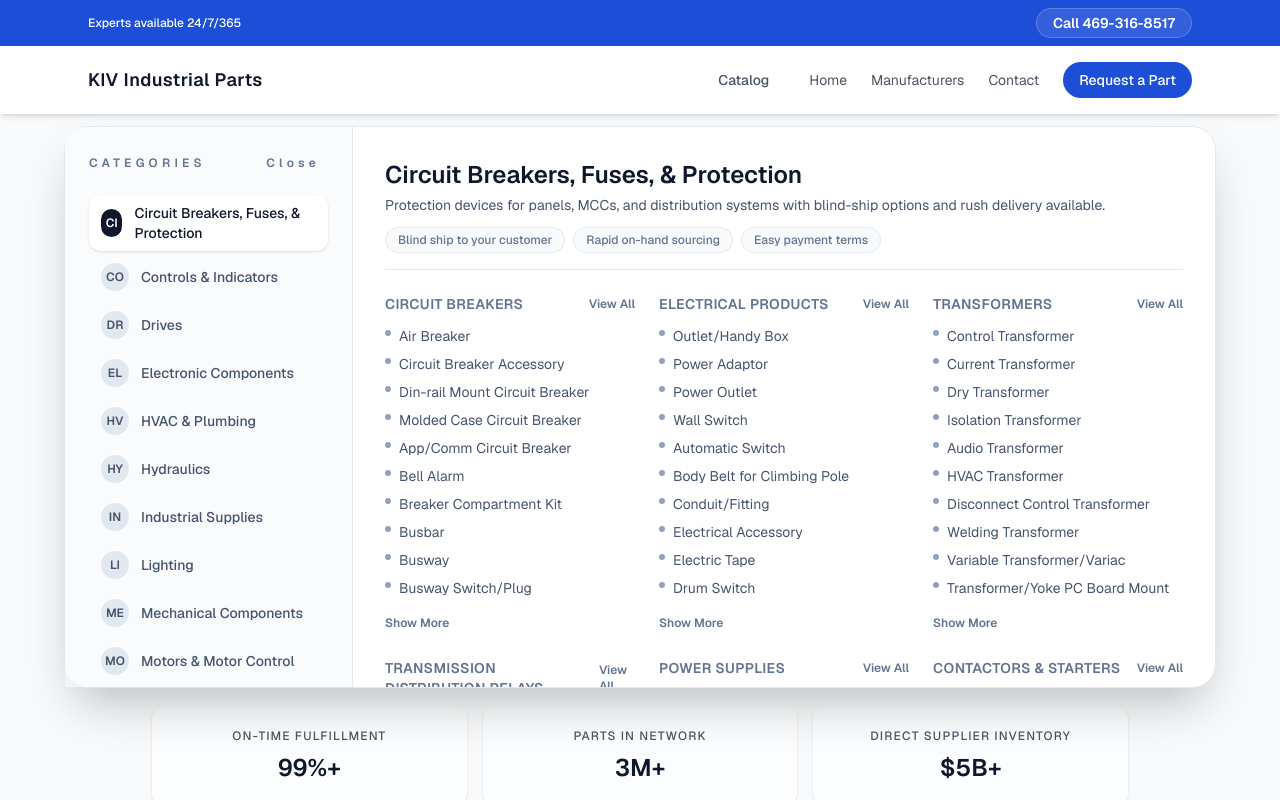
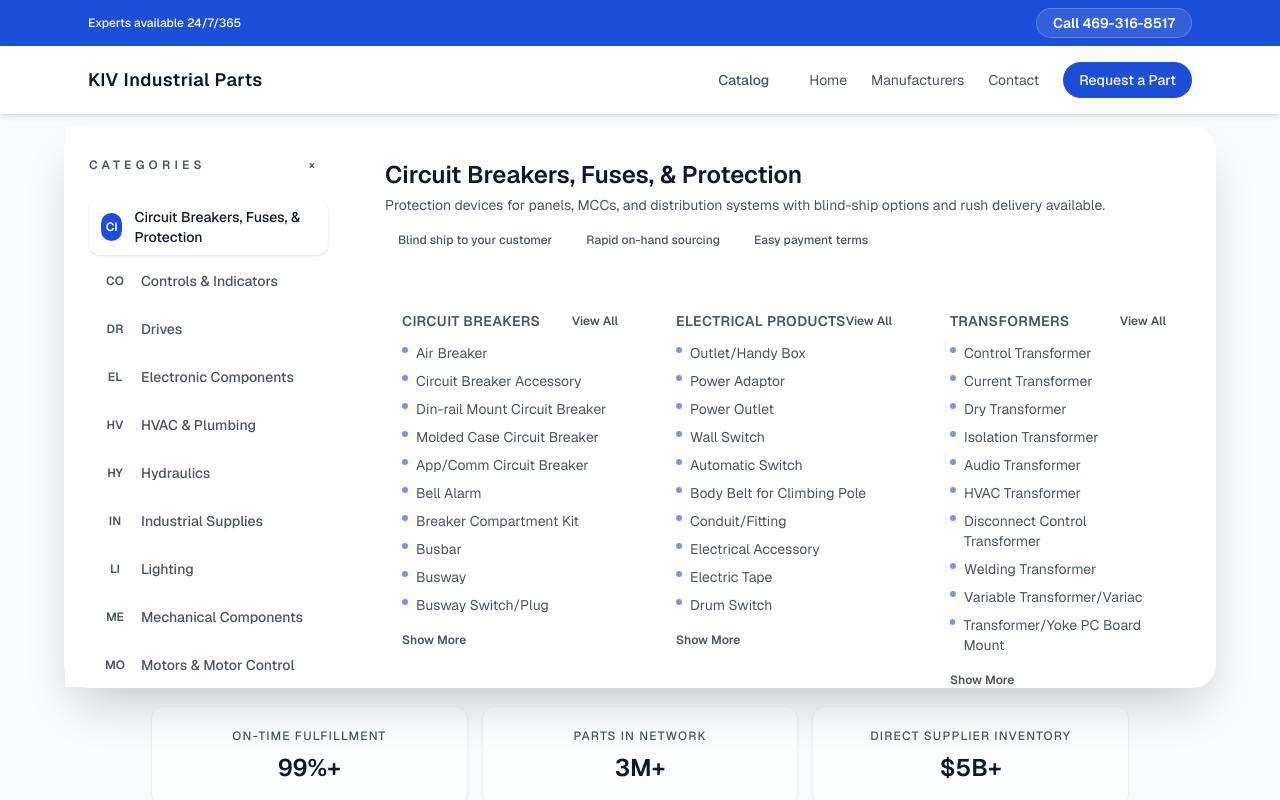
Before and after one commit to kunjtapiawala/kivindustrial, a Next.js app: page / in a window 1280 px wide. Both pictures are taken after a click on the button "Catalog". Shown: the top 800 px of the page. Built offline with nearby package versions, Linux system fonts and the light colour scheme.

Commit message:
feat: restyle catalog menu and add close control

```diff
--- a/src/components/catalog-mega-menu.tsx
+++ b/src/components/catalog-mega-menu.tsx
@@ -47,16 +47,20 @@ const CatalogMegaMenu = ({ onClose, activeCategoryId, onSelectCategory }: Catalo
 
   return (
     <div className="absolute left-0 right-0 top-full z-40 hidden sm:block">
-      <div className="mx-auto mt-3 flex max-w-6xl rounded-3xl border border-slate-200 bg-white text-slate-900 shadow-2xl">
-        <aside className="w-72 overflow-y-auto border-r border-slate-200 bg-slate-50/70 p-6" style={{ maxHeight: "70vh" }}>
-          <div className="flex items-center justify-between text-xs font-semibold uppercase tracking-[0.35em] text-slate-500">
+      <div className="mx-auto mt-3 flex max-w-6xl rounded-3xl border border-white/10 bg-surface text-primary shadow-2xl shadow-black/20 ring-1 ring-white/5">
+        <aside
+          className="relative w-72 overflow-y-auto border-r border-white/5 bg-surface/80 p-6 backdrop-blur"
+          style={{ maxHeight: "70vh" }}
+        >
+          <div className="flex items-center justify-between text-xs font-semibold uppercase tracking-[0.35em] text-muted">
             Categories
             <button
               type="button"
               onClick={onClose}
-              className="rounded-md px-2 py-1 text-slate-500 transition hover:text-slate-700 focus-visible:outline-none focus-visible:ring-2 focus-visible:ring-slate-400"
+              className="inline-flex h-7 w-7 items-center justify-center rounded-full bg-white/5 text-muted transition hover:bg-accent hover:text-white focus-visible:outline-none focus-visible:ring-2 focus-visible:ring-accent focus-visible:ring-offset-2 focus-visible:ring-offset-surface"
+              aria-label="Close catalog menu"
             >
-              Close
+              <span aria-hidden="true">&times;</span>
             </button>
           </div>
           <ul className="mt-5 space-y-1 text-sm">
@@ -67,9 +71,11 @@ const CatalogMegaMenu = ({ onClose, activeCategoryId, onSelectCategory }: Catalo
                   <button
                     type="button"
                     onClick={() => onSelectCategory(category.id)}
-                    className={`flex w-full items-center gap-3 rounded-xl px-3 py-2 text-left transition focus-visible:outline-none focus-visible:ring-2 focus-visible:ring-slate-400 ${isActive ? "bg-white text-slate-900 shadow-sm" : "text-slate-600 hover:bg-white/70 hover:text-slate-900"}`}
+                    className={`flex w-full items-center gap-3 rounded-xl px-3 py-2 text-left transition focus-visible:outline-none focus-visible:ring-2 focus-visible:ring-accent ${isActive ? "bg-white/10 text-primary shadow-sm" : "text-muted hover:bg-white/5 hover:text-primary"}`}
                   >
-                    <span className={`flex h-7 w-7 items-center justify-center rounded-full text-xs font-semibold ${isActive ? "bg-slate-900 text-white" : "bg-slate-200 text-slate-600"}`}>
+                    <span
+                      className={`flex h-7 w-7 items-center justify-center rounded-full text-xs font-semibold ${isActive ? "bg-accent text-white" : "bg-white/10 text-muted"}`}
+                    >
                       {category.name.slice(0, 2).toUpperCase()}
                     </span>
                     <span className="text-sm font-medium">{category.name}</span>
@@ -79,13 +85,13 @@ const CatalogMegaMenu = ({ onClose, activeCategoryId, onSelectCategory }: Catalo
             })}
           </ul>
         </aside>
-        <div className="flex-1 overflow-y-auto p-8" style={{ maxHeight: "70vh" }}>
-          <header className="border-b border-slate-200 pb-4">
-            <h3 className="text-2xl font-semibold text-slate-900">{activeCategory.name}</h3>
-            <p className="mt-1 text-sm text-slate-600">{activeCategory.description}</p>
-            <div className="mt-3 flex flex-wrap gap-2 text-xs font-medium text-slate-500">
+        <div className="relative flex-1 overflow-y-auto p-8" style={{ maxHeight: "70vh" }}>
+          <header className="border-b border-white/10 pb-4">
+            <h3 className="text-2xl font-semibold text-primary">{activeCategory.name}</h3>
+            <p className="mt-1 text-sm text-muted">{activeCategory.description}</p>
+            <div className="mt-3 flex flex-wrap gap-2 text-xs font-medium text-muted">
               {activeCategory.highlights.map((highlight) => (
-                <span key={highlight} className="rounded-full border border-slate-200 bg-slate-50 px-3 py-1">
+                <span key={highlight} className="rounded-full border border-white/10 bg-white/5 px-3 py-1">
                   {highlight}
                 </span>
               ))}
@@ -98,23 +104,23 @@ const CatalogMegaMenu = ({ onClose, activeCategoryId, onSelectCategory }: Catalo
                 const previewItems = isExpanded ? group.items : group.items.slice(0, PREVIEW_LIMIT);
                 const groupAnchor = `/catalog#${activeCategory.id}-${slugify(group.title)}`;
                 return (
-                  <div key={group.title} className="space-y-3">
+                    <div key={group.title} className="space-y-3 rounded-2xl border border-white/5 bg-white/5 p-4">
                     <div className="flex items-center justify-between">
-                      <h4 className="text-sm font-semibold uppercase tracking-wide text-slate-500">
+                      <h4 className="text-sm font-semibold uppercase tracking-wide text-muted">
                         {group.title}
                       </h4>
                       <Link
                         href={groupAnchor}
                         onClick={onClose}
-                        className="text-xs font-semibold text-slate-500 underline-offset-2 hover:text-slate-800 hover:underline"
+                          className="text-xs font-semibold text-muted underline-offset-2 hover:text-primary hover:underline"
                       >
                         View All
                       </Link>
                     </div>
-                    <ul className="space-y-2 text-sm text-slate-600">
+                    <ul className="space-y-2 text-sm text-muted">
                       {previewItems.map((item, index) => (
                         <li key={`${group.title}-${item}-${index}`} className="flex items-start gap-2">
-                          <span className="mt-1 h-1.5 w-1.5 rounded-full bg-slate-400" aria-hidden="true" />
+                          <span className="mt-1 h-1.5 w-1.5 rounded-full bg-accent/60" aria-hidden="true" />
                           <span>{item}</span>
                         </li>
                       ))}
@@ -123,7 +129,7 @@ const CatalogMegaMenu = ({ onClose, activeCategoryId, onSelectCategory }: Catalo
                       <button
                         type="button"
                         onClick={() => handleToggleGroup(group.title)}
-                        className="text-xs font-semibold text-slate-500 underline-offset-2 hover:text-slate-800 hover:underline"
+                        className="text-xs font-semibold text-muted underline-offset-2 hover:text-primary hover:underline"
                       >
                         {isExpanded ? "Show Less" : "Show More"}
                       </button>
@@ -150,14 +156,14 @@ const CatalogMegaMenu = ({ onClose, activeCategoryId, onSelectCategory }: Catalo
             <Link
               href={`/catalog#${activeCategory.id}`}
               onClick={onClose}
-              className="rounded-full bg-slate-900 px-5 py-2 font-semibold text-white transition hover:bg-slate-800 focus-visible:outline-none focus-visible:ring-2 focus-visible:ring-slate-400"
+              className="rounded-full bg-accent px-5 py-2 font-semibold text-white transition hover:bg-accent/90 focus-visible:outline-none focus-visible:ring-2 focus-visible:ring-accent focus-visible:ring-offset-2 focus-visible:ring-offset-surface"
             >
               View {activeCategory.name}
             </Link>
             <Link
               href="/catalog"
               onClick={onClose}
-              className="rounded-full border border-slate-300 px-5 py-2 font-semibold text-slate-700 transition hover:border-slate-400 hover:text-slate-900 focus-visible:outline-none focus-visible:ring-2 focus-visible:ring-slate-400"
+              className="rounded-full border border-white/10 px-5 py-2 font-semibold text-primary transition hover:border-white/30 hover:text-white focus-visible:outline-none focus-visible:ring-2 focus-visible:ring-accent focus-visible:ring-offset-2 focus-visible:ring-offset-surface"
             >
               Browse entire catalog
             </Link>
```
